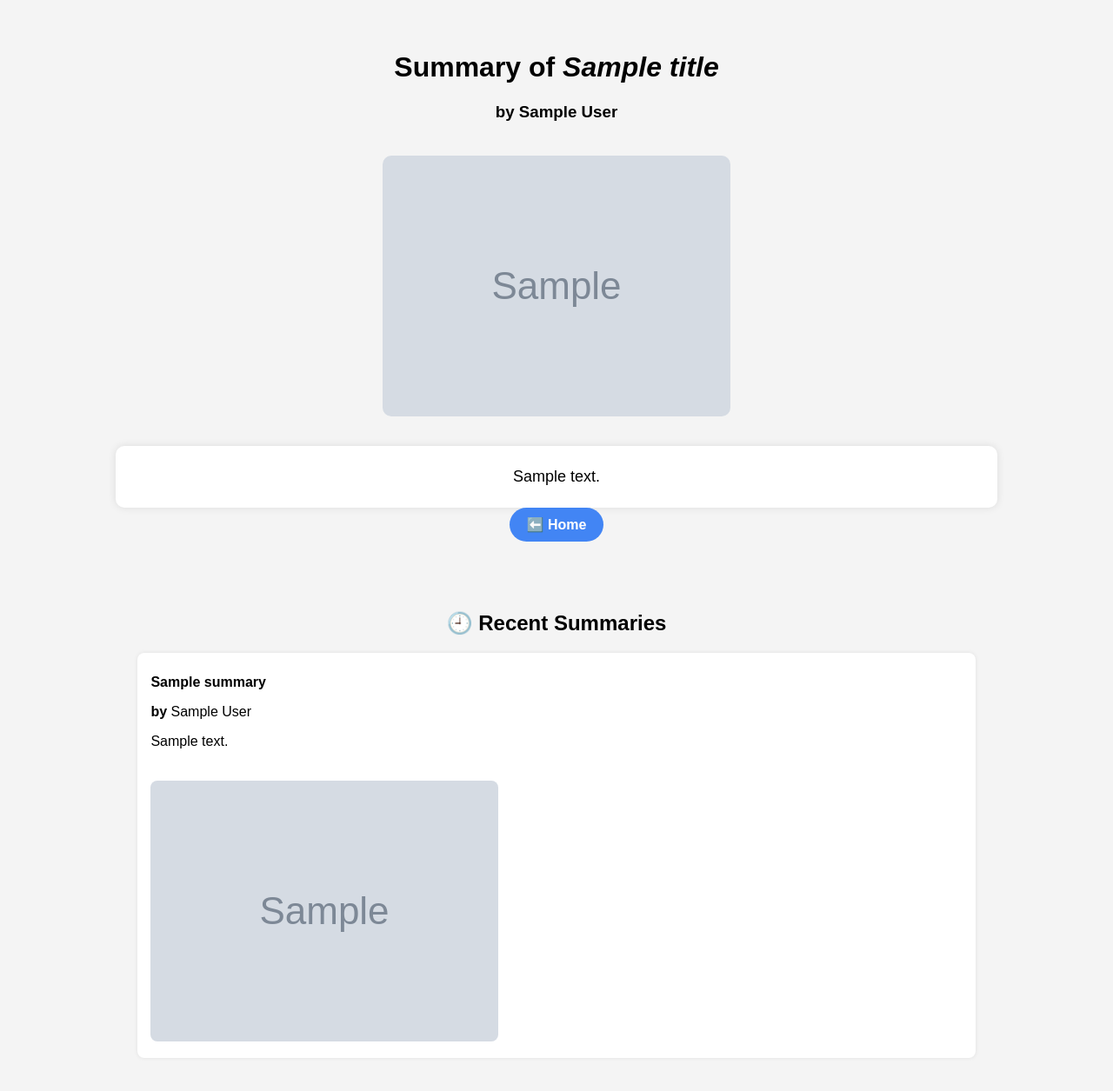
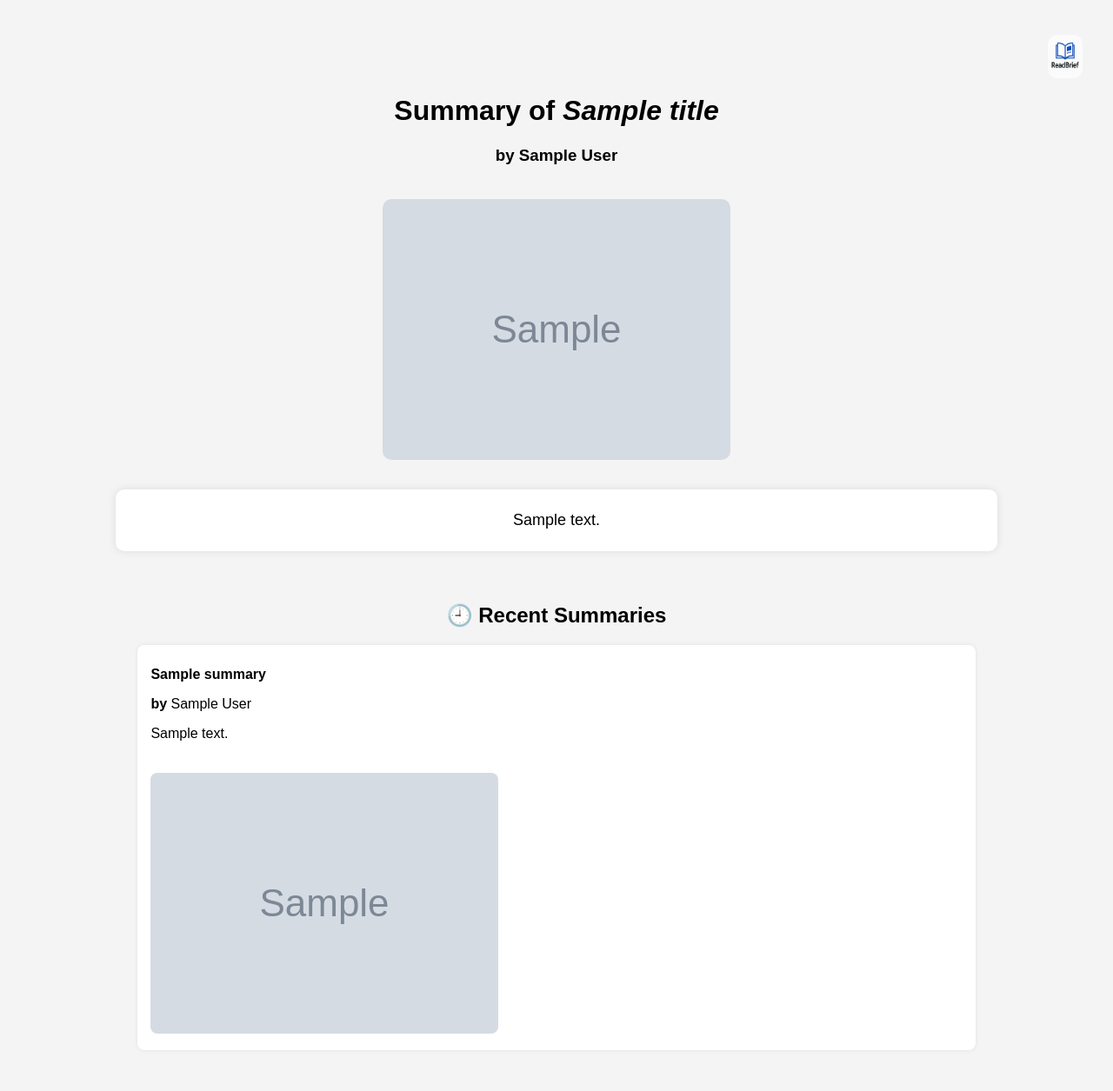
Before and after one commit to jencmen/readbrief, a Flask app: template templates/result.html in a window 1280 px wide. Shown: the whole page at 87% size. After the commit the page ends 1189 px from the top, so only its background shows below. Run offline with Flask 3, Linux system fonts and the light colour scheme; tables that the repository leaves empty hold one stand-in row (values such as "Sample post"); the template is opened without the code that fills it: values that come from a table or form of the project are taken from there, most other values are stand-ins (such as "Sample title", 1, 10 or a date in 2020); grey boxes marked "Sample" are stand-in pictures.

Commit message:
Make ReadBrief logo a top-right home button and display it like Google results page

```diff
--- a/templates/result.html
+++ b/templates/result.html
@@ -6,7 +6,7 @@
     body {
       font-family: Arial, sans-serif;
       text-align: center;
-      padding: 30px;
+      padding: 80px 30px 30px;
       background-color: #f4f4f4;
     }
     img {
@@ -50,25 +50,29 @@
     .recent-item h4 {
       margin: 10px 0 5px;
     }
+    .logo-link {
+      position: absolute;
+      top: 20px;
+      right: 30px;
+      z-index: 100;
+    }
+    .logo-link img {
+      height: 50px;
+    }
   </style>
 </head>
 <body>
+
+  <a href="/" class="logo-link">
+    <img src="{{ url_for('static', filename='logo.png') }}" alt="ReadBrief Logo">
+  </a>
+
   <h1>Summary of <em>{{ title }}</em></h1>
   {% if author %}<h3>by {{ author }}</h3>{% endif %}
   {% if image_url %}
     <img src="{{ image_url }}" alt="Visual representation of {{ title }}">
   {% endif %}
   <div class="summary">{{ summary }}</div>
-<a href="/" style="
-  display: inline-block;
-  margin-bottom: 20px;
-  padding: 10px 20px;
-  background-color: #4285f4;
-  color: white;
-  text-decoration: none;
-  border-radius: 20px;
-  font-weight: bold;
-">⬅️ Home</a>
 
   {% if recent_entries %}
     <div class="recent">
@@ -87,5 +91,6 @@
       {% endfor %}
     </div>
   {% endif %}
+
 </body>
 </html>
```
